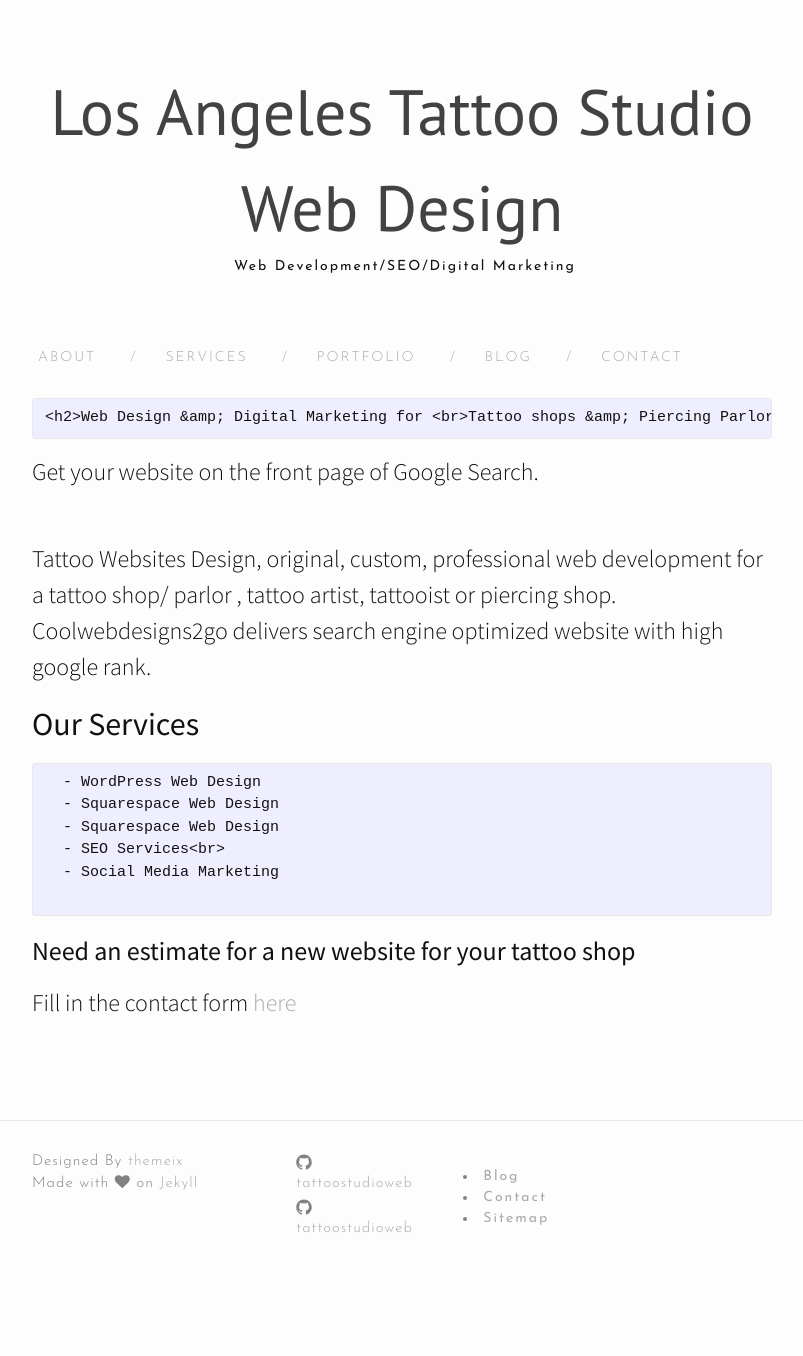
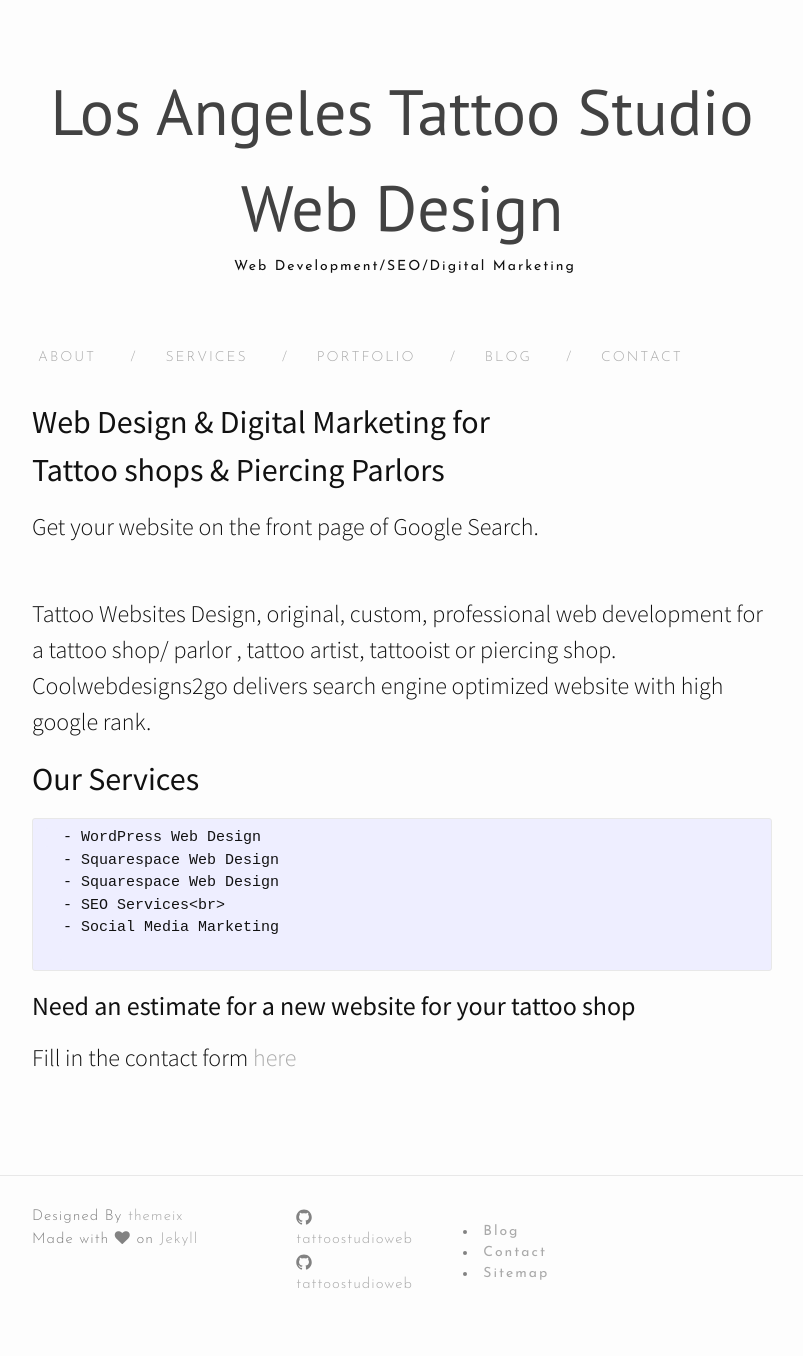
Before and after one commit to Coolweb2go/tattoostudiowebdesign, a Jekyll site: the page built from services.md, in a window 1280 px wide. Shown: the whole page, without its empty margins (238-1041 px from the left). Built offline with Jekyll 4.4.1, drawn with Linux system fonts in a browser that asks for light colours; nearby versions of some CDN libraries; before the commit the page ends 1301 px from its top, so only the background shows below that; part of the change alters nothing that is shown.

Commit message:
Update services.md

```diff
--- a/services.md
+++ b/services.md
@@ -3,9 +3,7 @@ layout: page
 title : Services
 permalink: /services/
 ---
-
-
-    <h2>Web Design &amp; Digital Marketing for <br>Tattoo shops &amp; Piercing Parlors</h2>
+<h2 id="our-services">Web Design &amp; Digital Marketing for <br>Tattoo shops &amp; Piercing Parlors</h2>
 <p>Get your website on the front page of Google Search.</p>
 <p><br>
 Tattoo Websites Design, original, custom, professional web development for  a tattoo shop/ parlor , tattoo artist,
```
